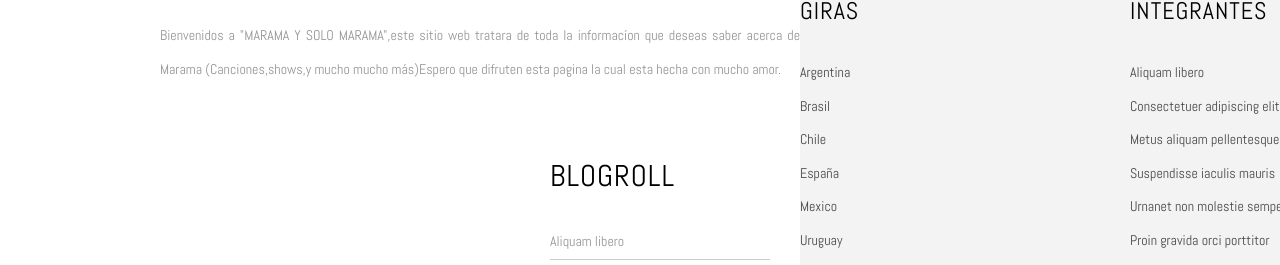
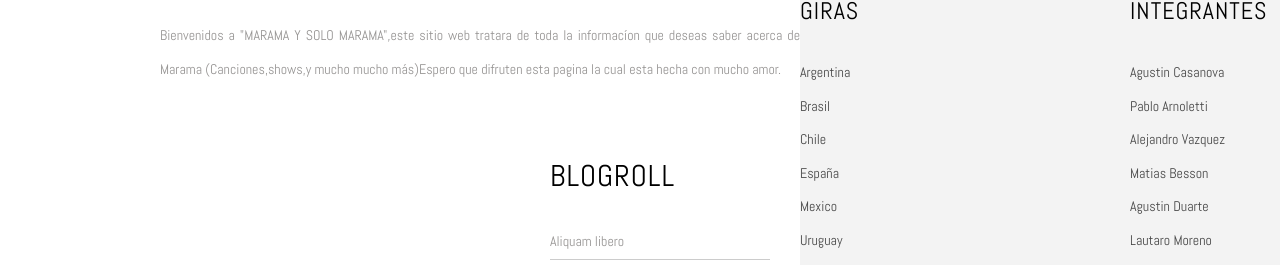
Before and after one commit to carolinaschifano/marama, a plain HTML site: page index.html in a window 1280 px wide. Shown: the part 666-931 px from the top of the page. Drawn offline with Linux system fonts and the light colour scheme.

Commit message:
Update index.html

```diff
--- a/index.html
+++ b/index.html
@@ -93,12 +93,12 @@ Released   : 20120617
 		<div id="column2">
 			<h2>INTEGRANTES</h2>
 			<ul>
-				<li><a href="#">Aliquam libero</a></li>
-				<li><a href="#">Consectetuer adipiscing elit</a></li>
-				<li><a href="#">Metus aliquam pellentesque</a></li>
-				<li><a href="#">Suspendisse iaculis mauris</a></li>
-				<li><a href="#">Urnanet non molestie semper</a></li>
-				<li><a href="#">Proin gravida orci porttitor</a></li>
+				<li><a href="#">Agustin Casanova</a></li>
+				<li><a href="#">Pablo Arnoletti</a></li>
+				<li><a href="#">Alejandro Vazquez</a></li>
+				<li><a href="#">Matias Besson</a></li>
+				<li><a href="#">Agustin Duarte</a></li>
+				<li><a href="#">Lautaro Moreno</a></li>
 			</ul>
 		</div>
 		<div id="column3">
```
